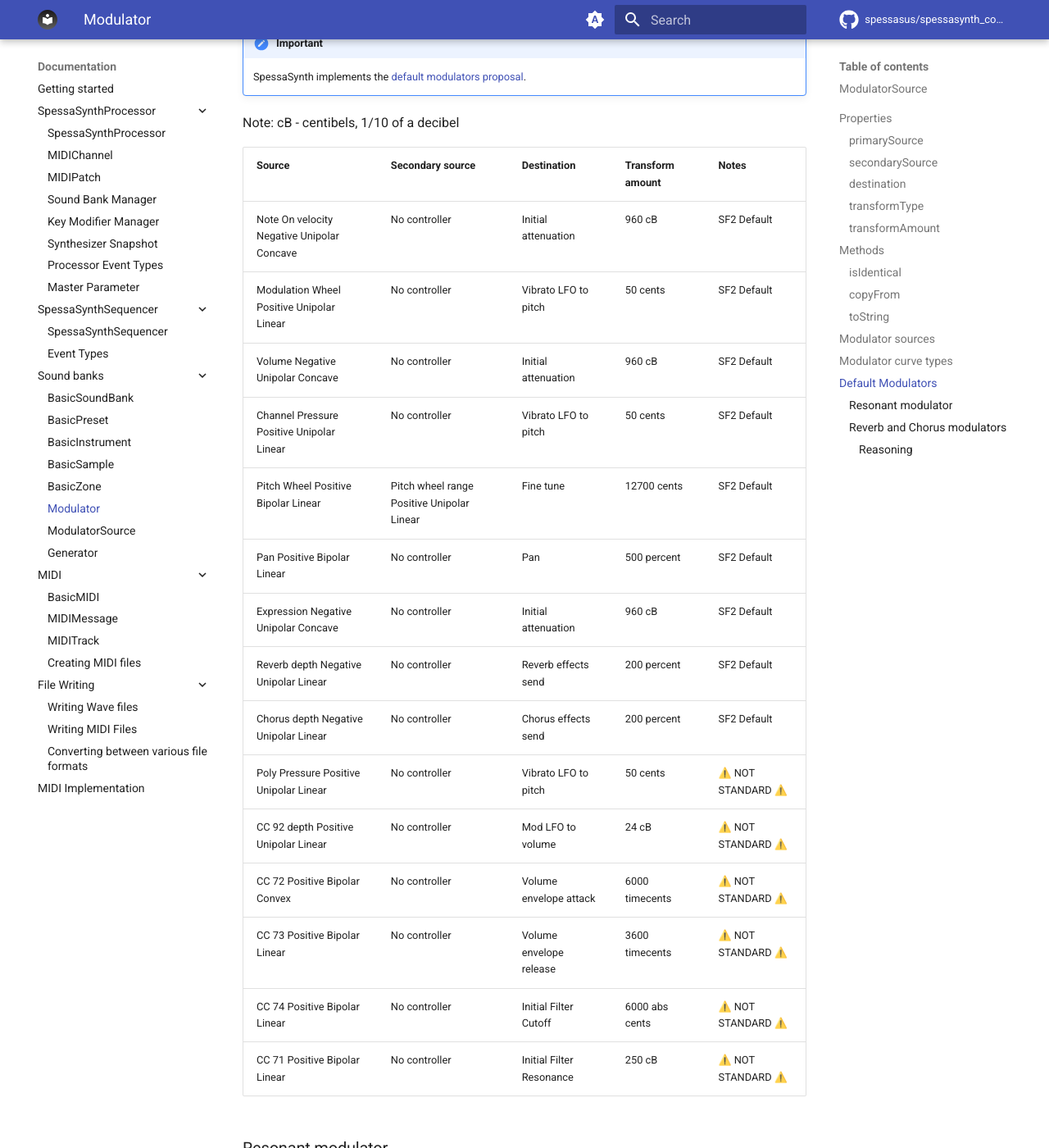
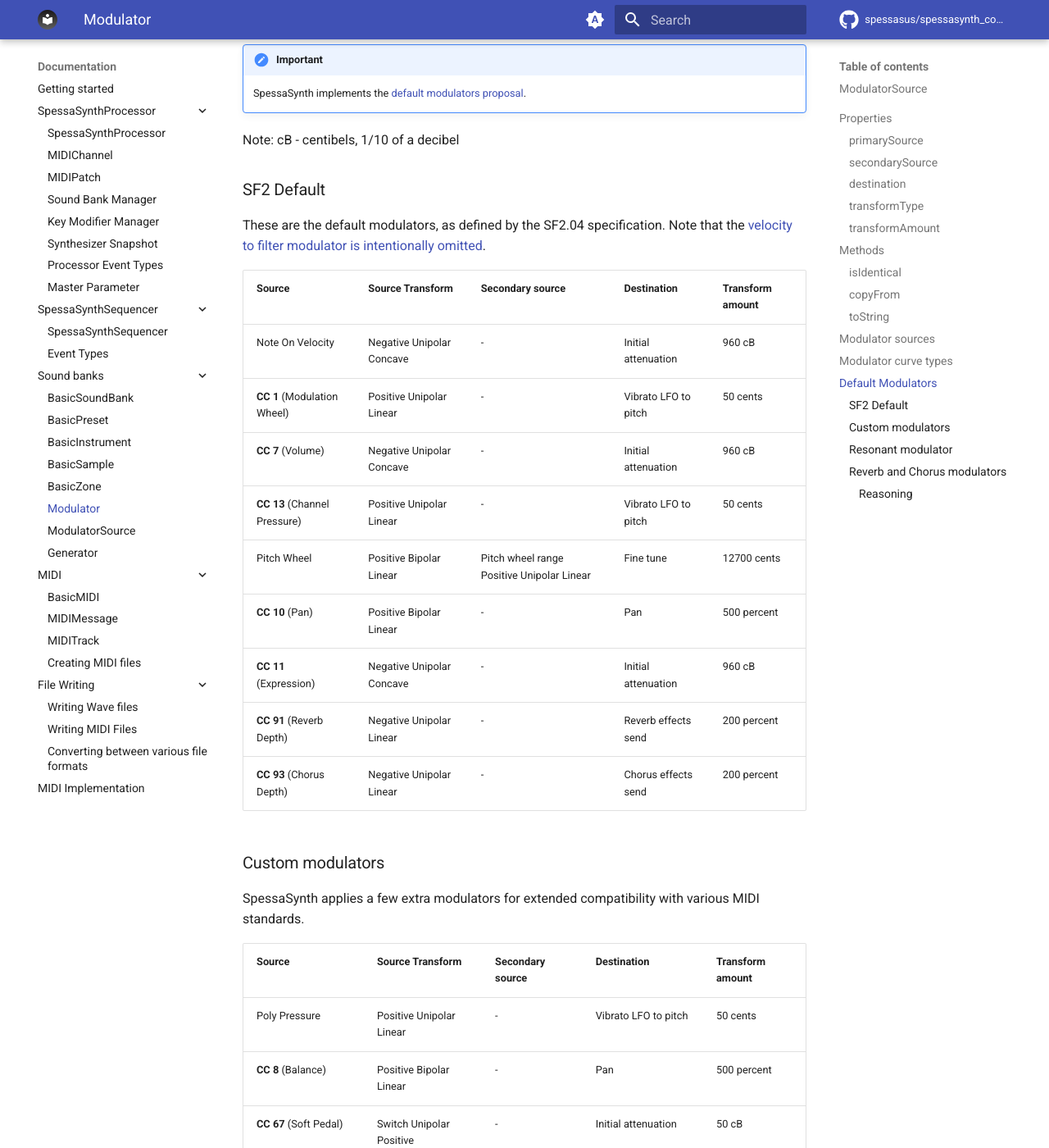
Before and after one commit to spessasus/spessasynth_core, an MkDocs documentation site: the page built from docs/sound-bank/modulator.md, in a window 1280 px wide and 1400 px high, scrolled down 2844 px. Shown: the whole window at 82% size. Built offline with MkDocs 1.6.1 and Material for MkDocs 9.7.7, drawn with Linux system fonts in a browser that asks for light colours; comment, search, counter and statistics services are not loaded; some of the changed text lies outside the part shown.

Commit message:
initial extended support for more CCs

```diff
--- a/docs/sound-bank/modulator.md
+++ b/docs/sound-bank/modulator.md
@@ -78,16 +78,16 @@
 
 Below is the table of modulator sources if the usesCC flag is set to 0.
 
-| Index | Name               |
-|-------|--------------------|
-| 0     | No controller = 1  |
-| 2     | Note on velocity   |
-| 3     | Note on key number |
-| 10    | Poly pressure      |
-| 13    | Channel pressure   |
-| 14    | Pitch Wheel        |
-| 16    | Pitch Wheel range  |
-| 127   | Link (UNSUPPORTED) |
+| Index | Name               | Description                                                                                                                                                                                                         |
+|-------|--------------------|---------------------------------------------------------------------------------------------------------------------------------------------------------------------------------------------------------------------|
+| 0     | No controller = 1  | Always returns 1.                                                                                                                                                                                                   |
+| 2     | Note on velocity   | The MIDI velocity the note was pressed with.                                                                                                                                                                        |
+| 3     | Note on key number | The MIDI key number received.                                                                                                                                                                                       |
+| 10    | Poly pressure      | The MIDI poly pressure message received for this note number.                                                                                                                                                       |
+| 13    | Channel pressure   | The MIDI channel pressure message received for this channel.                                                                                                                                                        |
+| 14    | Pitch Wheel        | The pitch wheel value, 14-bit.                                                                                                                                                                                      |
+| 16    | Pitch Wheel range  | The range of the pitch wheel, in semitones.                                                                                                                                                                         |
+| 127   | Link (UNSUPPORTED) | Other modulator. This feature is underspecified and not implemented, [similarly to fluidsynth](https://github.com/FluidSynth/fluidsynth/wiki/SoundFont#fluidsynths-implementation-details-of-the-soundfont-2-spec). |
 
 ## Modulator curve types
 
@@ -108,23 +108,40 @@
 
 Note: cB - centibels, 1/10 of a decibel
 
-| Source                                     | Secondary source                           | Destination              | Transform amount  | Notes              |
-|--------------------------------------------|--------------------------------------------|--------------------------|-------------------|--------------------|
-| Note On velocity Negative Unipolar Concave | No controller                              | Initial attenuation      | 960           cB  | SF2 Default        |
-| Modulation Wheel Positive Unipolar Linear  | No controller                              | Vibrato LFO to pitch     | 50         cents  | SF2 Default        |
-| Volume Negative Unipolar Concave           | No controller                              | Initial attenuation      | 960           cB  | SF2 Default        |
-| Channel Pressure Positive Unipolar Linear  | No controller                              | Vibrato LFO to pitch     | 50         cents  | SF2 Default        |
-| Pitch Wheel Positive Bipolar Linear        | Pitch wheel range Positive Unipolar Linear | Fine tune                | 12700      cents  | SF2 Default        |
-| Pan Positive Bipolar Linear                | No controller                              | Pan                      | 500      percent  | SF2 Default        |
-| Expression Negative Unipolar Concave       | No controller                              | Initial attenuation      | 960           cB  | SF2 Default        |
-| Reverb depth Negative Unipolar Linear      | No controller                              | Reverb effects send      | 200       percent | SF2 Default        |
-| Chorus depth Negative Unipolar Linear      | No controller                              | Chorus effects send      | 200       percent | SF2 Default        |
-| Poly Pressure Positive Unipolar Linear     | No controller                              | Vibrato LFO to pitch     | 50         cents  | ⚠️ NOT STANDARD ⚠️ |
-| CC 92 depth Positive Unipolar Linear       | No controller                              | Mod LFO to volume        | 24            cB  | ⚠️ NOT STANDARD ⚠️ |
-| CC 72 Positive Bipolar Convex              | No controller                              | Volume envelope attack   | 6000   timecents  | ⚠️ NOT STANDARD ⚠️ |
-| CC 73 Positive Bipolar Linear              | No controller                              | Volume envelope release  | 3600   timecents  | ⚠️ NOT STANDARD ⚠️ |
-| CC 74 Positive Bipolar Linear              | No controller                              | Initial Filter Cutoff    | 6000   abs cents  | ⚠️ NOT STANDARD ⚠️ |
-| CC 71 Positive Bipolar Linear              | No controller                              | Initial Filter Resonance | 250           cB  | ⚠️ NOT STANDARD ⚠️ |
+### SF2 Default
+
+These are the default modulators, as defined by the SF2.04 specification.
+Note that the [velocity to filter modulator is intentionally omitted](https://github.com/FluidSynth/fluidsynth/wiki/SoundFont#fluidsynths-implementation-details-of-the-soundfont-2-spec).
+
+| Source                       | Source Transform          | Secondary source                           | Destination              | Transform amount       |
+|------------------------------|---------------------------|--------------------------------------------|--------------------------|------------------------|
+| Note On Velocity             | Negative Unipolar Concave | -                                          | Initial attenuation      | 960           cB       |
+| **CC 1** (Modulation Wheel)  | Positive Unipolar Linear  | -                                          | Vibrato LFO to pitch     | 50         cents       |
+| **CC 7** (Volume)            | Negative Unipolar Concave | -                                          | Initial attenuation      | 960           cB       |
+| **CC 13** (Channel Pressure) | Positive Unipolar Linear  | -                                          | Vibrato LFO to pitch     | 50         cents       |
+| Pitch Wheel                  | Positive Bipolar Linear   | Pitch wheel range Positive Unipolar Linear | Fine tune                | 12700      cents       |
+| **CC 10** (Pan)              | Positive Bipolar Linear   | -                                          | Pan                      | 500      percent       |
+| **CC 11** (Expression)       | Negative Unipolar Concave | -                                          | Initial attenuation      | 960           cB       |
+| **CC 91** (Reverb Depth)     | Negative Unipolar Linear  | -                                          | Reverb effects send      | 200       percent      |
+| **CC 93** (Chorus Depth)     | Negative Unipolar Linear  | -                                          | Chorus effects send      | 200       percent      |
+
+
+### Custom modulators
+
+SpessaSynth applies a few extra modulators for extended compatibility with various MIDI standards.
+
+| Source                       | Source Transform          | Secondary source                           | Destination              | Transform amount       |
+|------------------------------|---------------------------|--------------------------------------------|--------------------------|------------------------|
+| Poly Pressure                | Positive Unipolar Linear  | -                                          | Vibrato LFO to pitch     | 50         cents       |
+| **CC 8** (Balance)           | Positive Bipolar Linear   | -                                          | Pan                      | 500          percent   |
+| **CC 67** (Soft Pedal)       | Switch Unipolar Positive  | -                                          | Initial attenuation      | 50            cB       |
+| **CC 67** (Soft Pedal)       | Switch Unipolar Positive  | -                                          | Initial Filter Cutoff    | -2400        abs cents |
+| **CC 71** (Filter Resonance) | Positive Bipolar Linear   | -                                          | Initial Filter Resonance | 250           cB       |
+| **CC 72** (Vol Env Attack)   | Positive Bipolar Convex   | -                                          | Volume envelope attack   | 6000   timecents       |
+| **CC 73** (Vol Env Release)  | Positive Bipolar Linear   | -                                          | Volume envelope release  | 3600   timecents       |
+| **CC 74** (Filter Cutoff)    | Positive Bipolar Linear   | -                                          | Initial Filter Cutoff    | 6000   abs cents       |
+| **CC 75** (Vol Env Decay)    | Positive Bipolar Linear   | -                                          | Volume envelope decay    | 3600   timecents       |
+| **CC 92** (Tremolo Depth)    | Positive Unipolar Linear  | -                                          | Mod LFO to volume        | 24            cB       |
 
 ### Resonant modulator
 
```
Also changed, not shown: docs/extra/midi-implementation.md (+6 -3 lines), 2 other files.
